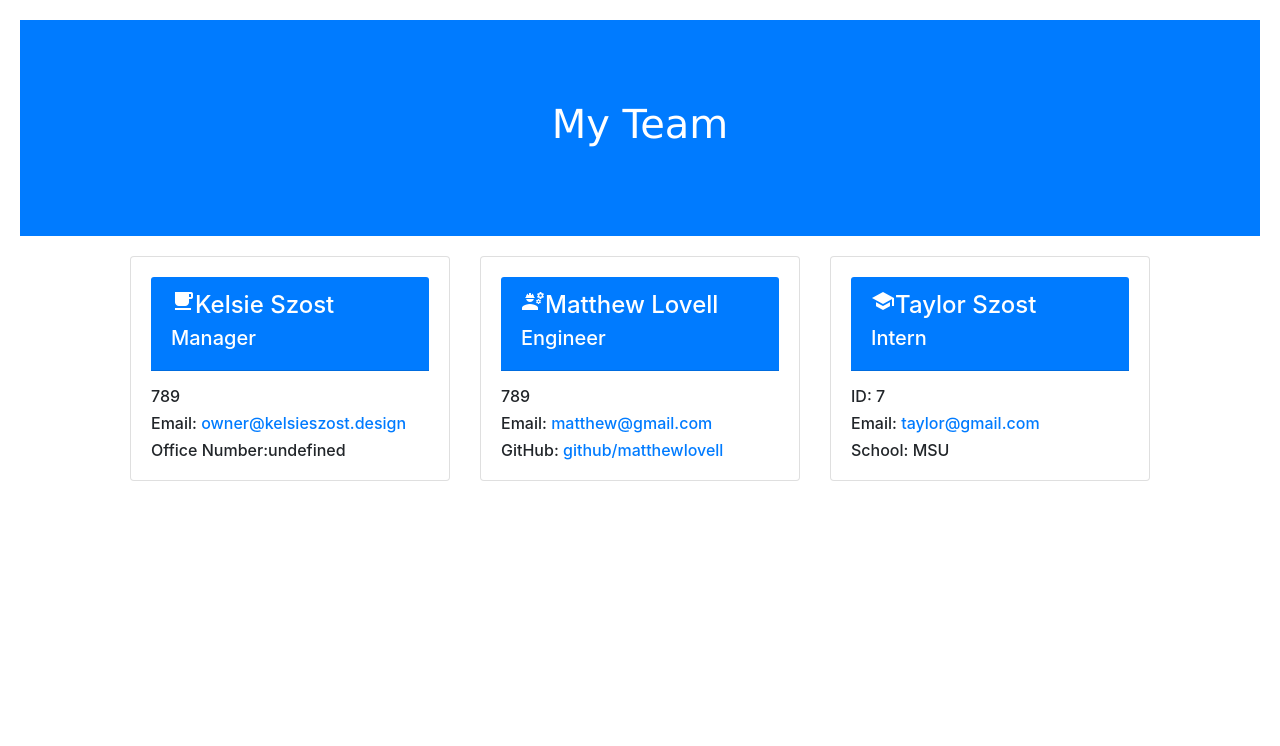
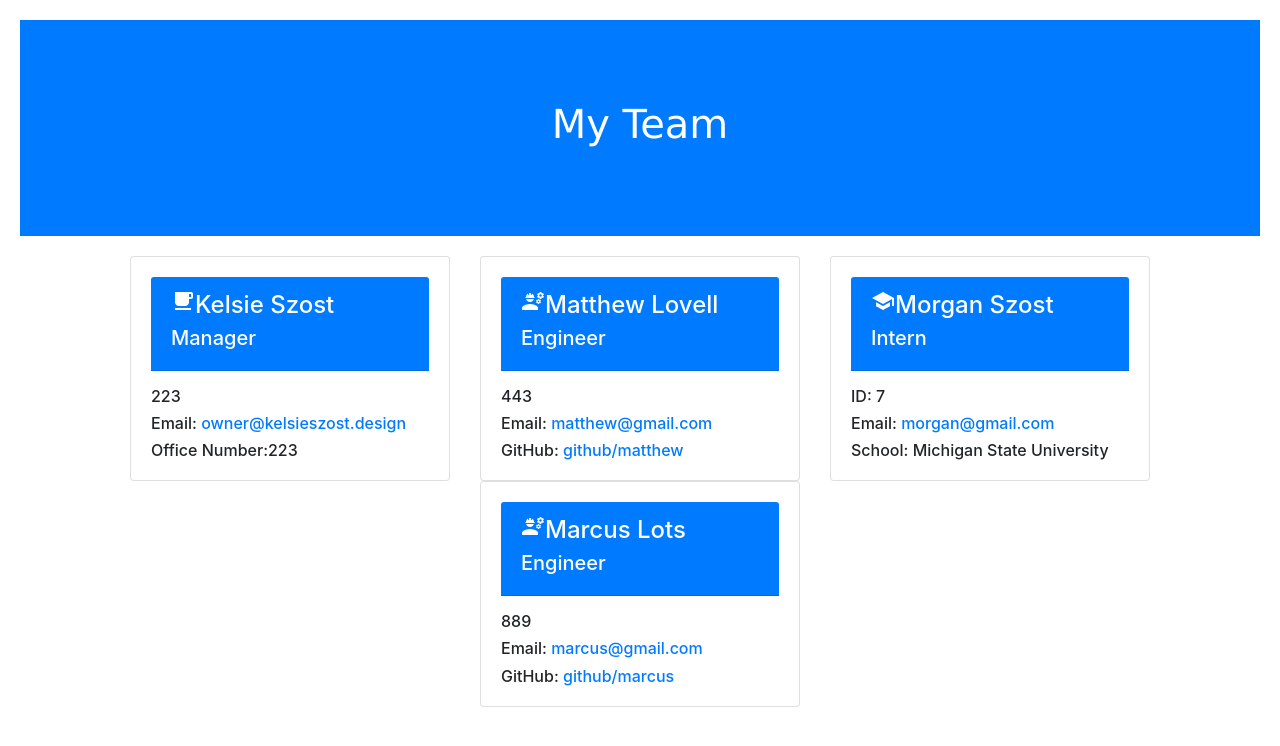
Before and after one commit to kelsieszost/teamprofilegenerator, a website: page index.html in a window 1280 px wide. Shown: the top 746 px of the page. Drawn offline with nearby package versions, Linux system fonts and the light colour scheme.

```diff
--- a/index.html
+++ b/index.html
@@ -35,9 +35,9 @@
                 <h5 class="card-subtitle mb-2">Manager</h5>
                 </div>
                 <p></p>
-                <h6 class="card-text">789</h6>
+                <h6 class="card-text">223</h6>
                 <h6 class="card-text">Email: <a href="owner@kelsieszost.design">owner@kelsieszost.design</a></h6>
-                <h6 class="card-text">Office Number:undefined</h6>
+                <h6 class="card-text">Office Number:223</h6>
             </div>
         </div>
     </div>
@@ -53,9 +53,9 @@
                         <h5 class="card-subtitle mb-2">Engineer</h5>
                         </div>
                         <p></p>
-                        <h6 class="card-text">789</h6>
+                        <h6 class="card-text">443</h6>
                         <h6 class="card-text">Email: <a href="mailto:matthew@gmail.com">matthew@gmail.com</a></h6>
-                        <h6 class="card-text">GitHub: <a href="github/matthewlovell" target="_blank" rel="noopener noreferrer">github/matthewlovell</a></h6>
+                        <h6 class="card-text">GitHub: <a href="github/matthew" target="_blank" rel="noopener noreferrer">github/matthew</a></h6>
                     </div>
                 </div>
             </div>
@@ -67,19 +67,36 @@
         <div class="card" style="width: 20rem;">
             <div class="card-body">
                 <div class="card-header bg-primary text-white Helvetica Neue, Helvetica, Arial, sans-serif">
-                <h4 class="card-title"><span class="material-icons">school</span>Taylor Szost</h4>
+                <h4 class="card-title"><span class="material-icons">school</span>Morgan Szost</h4>
                 <h5 class="card-subtitle mb-2">Intern</h5>
                 </div>
                 <p></p>
                 <h6 class="card-text">ID: 7</h6>
-                <h6 class="card-text">Email: <a href="taylor@gmail.com">taylor@gmail.com</a></h6>
-                <h6 class="card-text">School: MSU</h6>
+                <h6 class="card-text">Email: <a href="morgan@gmail.com">morgan@gmail.com</a></h6>
+                <h6 class="card-text">School: Michigan State University</h6>
             </div>
         </div>
     </div>
 </div>
 </section>
-
+<section>
+        <div class="container">
+            <div class="engineer">
+                <div class="card" style="width: 20rem;">
+                    <div class="card-body">
+                        <div class="card-header bg-primary text-white Helvetica Neue, Helvetica, Arial, sans-serif">
+                        <h4 class="card-title"><span class="material-icons">engineering</span>Marcus Lots</h4>
+                        <h5 class="card-subtitle mb-2">Engineer</h5>
+                        </div>
+                        <p></p>
+                        <h6 class="card-text">889</h6>
+                        <h6 class="card-text">Email: <a href="mailto:marcus@gmail.com">marcus@gmail.com</a></h6>
+                        <h6 class="card-text">GitHub: <a href="github/marcus" target="_blank" rel="noopener noreferrer">github/marcus</a></h6>
+                    </div>
+                </div>
+            </div>
+        </div>
+    </section>
     </div>
     </main>
     </body>
```
Also changed, not shown: README.md.
